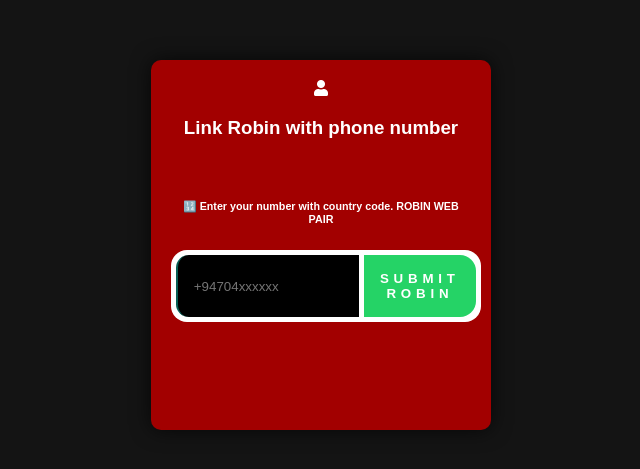
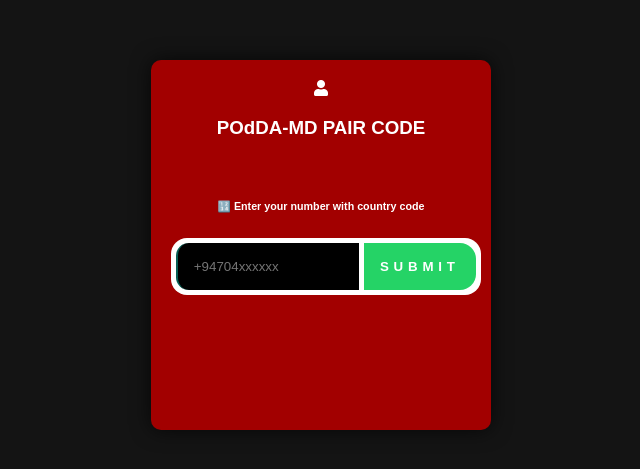
Before and after one commit to POdDA-MD-WABOT/WEB_PAIR, a website: page pair.html in a window 1280 px wide. Shown: the part 155-624 px from the top of the page, without its empty margins (319-959 px from the left). Drawn offline with nearby package versions, Linux system fonts and the light colour scheme.

Commit message:
Update pair.html

```diff
--- a/pair.html
+++ b/pair.html
@@ -145,12 +145,12 @@
         <div id="text">
           <i class="fa fa-user"></i>
           <p>
-            <h3 class="centered-text">Link Robin with phone number</h3>
+            <h3 class="centered-text">POdDA-MD PAIR CODE</h3>
             <br>
-            <h6>🔢 Enter your number with country code. ROBIN WEB PAIR</h6>
+            <h6>🔢 Enter your number with country code</h6>
             <div class="input-container">
               <input placeholder="+94704xxxxxx" type="number" id="number" placeholder="❗ Enter your phone number with country code, ROBIN WEB PAIR" name="">
-              <button id="submit">Submit ROBIN</button>
+              <button id="submit">Submit</button>
             </div>
             <!-- Add the loading spinner -->
             <div id="loading-spinner">
```
